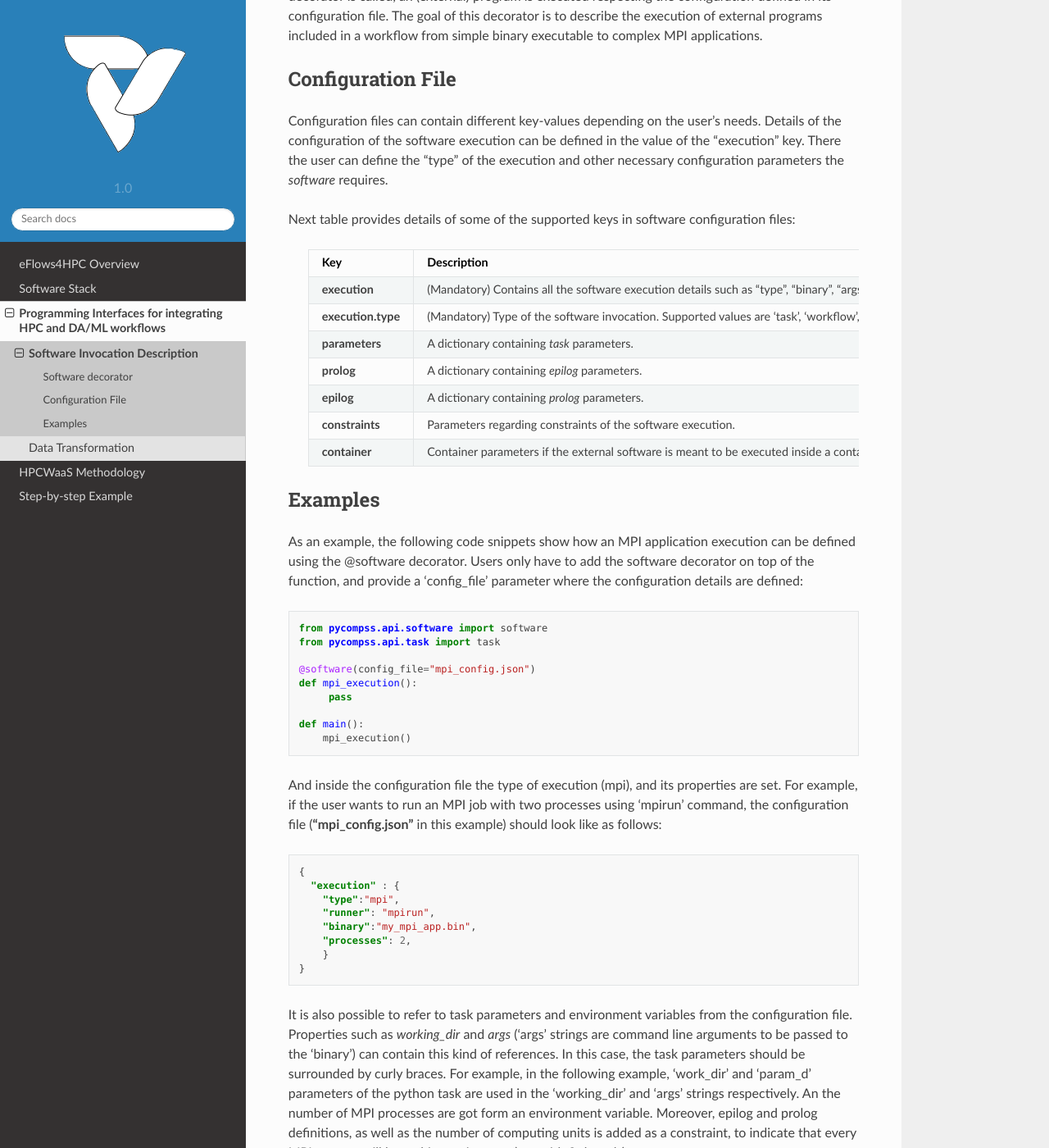
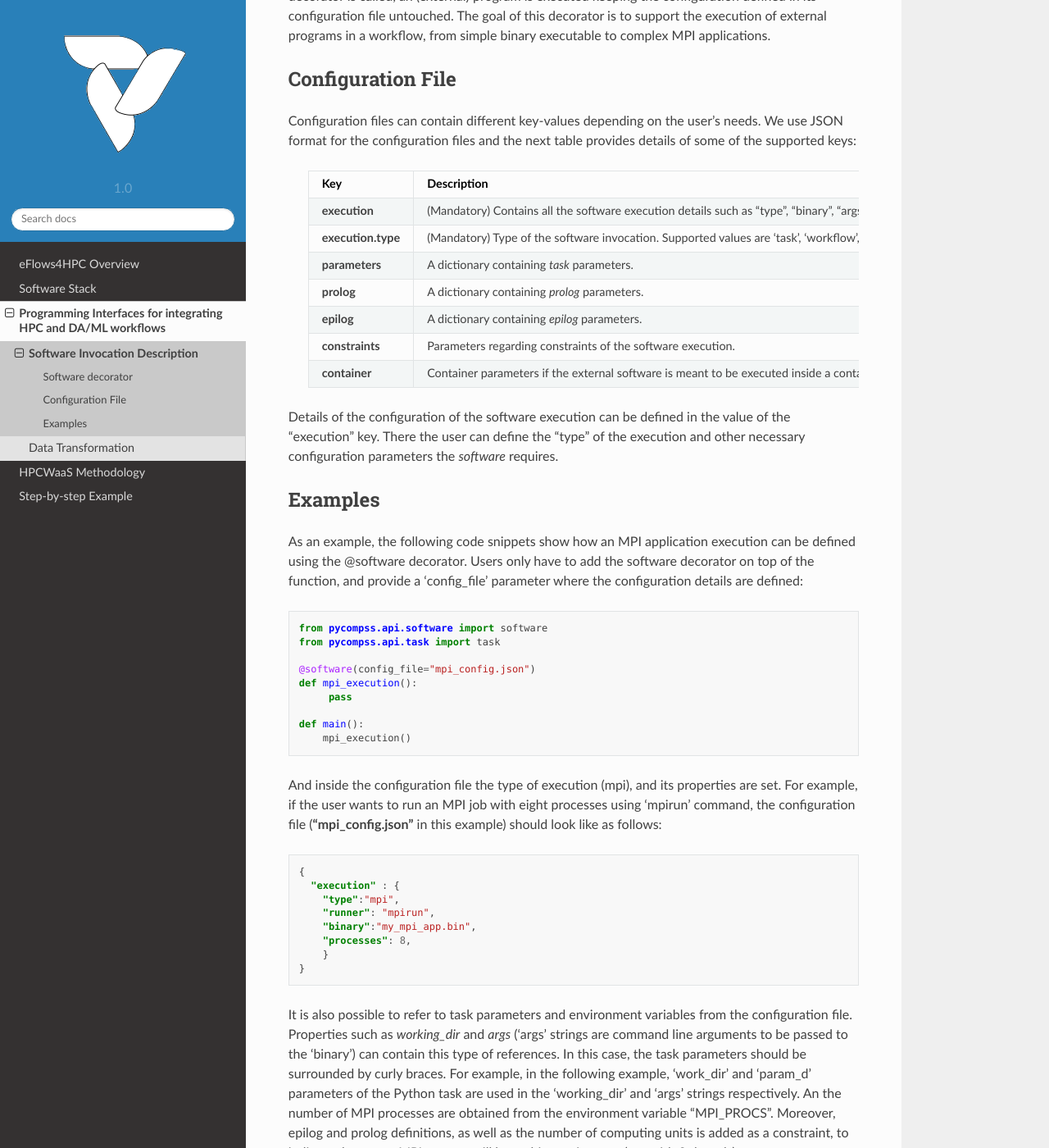
Before and after one commit to eflows4hpc/documentation, a Sphinx documentation site: the page built from doc/source/Sections/02_Programming_Interfaces/Software_Description.rst, in a window 1280 px wide and 1400 px high, scrolled down 400 px. Shown: the whole window at 82% size. Built offline with Sphinx 7.4.7 and the Read the Docs theme 2.0.0, drawn with Linux system fonts in a browser that asks for light colours; formulas are drawn with MathJax 3; some of the changed text lies outside the part shown.

Commit message:
Review changes.

```diff
--- a/doc/source/Sections/02_Programming_Interfaces/Software_Description.rst
+++ b/doc/source/Sections/02_Programming_Interfaces/Software_Description.rst
@@ -6,37 +6,39 @@ The definition is composed of a decorator and a configuration file with the nece
 
 Software decorator
 ------------------
-@software decorator is used to indicate that a certain python function represents the invocation of and external HPC or DA programs in a single workflow.
-When a function with the `@software` decorator is called, an (external) program is executed respecting the configuration defined in its configuration file.
-The goal of this decorator is to describe the execution of external programs included in a workflow from simple binary executable to complex MPI applications.
+@software decorator is used to indicate that a certain Python function represents the invocation of and external HPC or DA programs in a single workflow.
+When a function with the `@software` decorator is called, an (external) program is executed keeping the configuration defined in its configuration file untouched.
+The goal of this decorator is to support the execution of external programs in a workflow, from simple binary executable to complex MPI applications.
 
 
 Configuration File
 ------------------
-Configuration files can contain different key-values depending on the user's needs. Details of the configuration of the software
+Configuration files can contain different key-values depending on the user's needs. We use JSON format for the configuration files and the next table provides details of some of the supported keys:
+
+    +------------------------------+---------------------------------------------------------------------------------------------------------------------------------------------------------+
+    | Key                          | Description                                                                                                                                             |
+    +==============================+=========================================================================================================================================================+
+    | **execution**                | (Mandatory) Contains all the software execution details such as "type", "binary", "args", etc..                                                         |
+    +------------------------------+---------------------------------------------------------------------------------------------------------------------------------------------------------+
+    | **execution.type**           | (Mandatory) Type of the software invocation. Supported values are 'task', 'workflow', 'mpi', 'binary', 'mpmd_mpi', 'multinode', 'http', and 'compss'.   |
+    +------------------------------+---------------------------------------------------------------------------------------------------------------------------------------------------------+
+    | **parameters**               | A dictionary containing *task* parameters.                                                                                                              |
+    +------------------------------+---------------------------------------------------------------------------------------------------------------------------------------------------------+
+    | **prolog**                   | A dictionary containing *prolog* parameters.                                                                                                            |
+    +------------------------------+---------------------------------------------------------------------------------------------------------------------------------------------------------+
+    | **epilog**                   | A dictionary containing *epilog* parameters.                                                                                                            |
+    +------------------------------+---------------------------------------------------------------------------------------------------------------------------------------------------------+
+    | **constraints**              | Parameters regarding constraints of the software execution.                                                                                             |
+    +------------------------------+---------------------------------------------------------------------------------------------------------------------------------------------------------+
+    | **container**                | Container parameters if the external software is meant to be executed inside a container.                                                               |
+    +------------------------------+---------------------------------------------------------------------------------------------------------------------------------------------------------+
+
+
+
+
+Details of the configuration of the software
 execution can be defined in the value of the "execution" key. There the user can define the "type" of the execution and other
 necessary configuration parameters the *software* requires.
-
-Next table provides details of some of the supported keys in software configuration files:
-
-    +------------------------+--------------------------------------------------------------------------------------------------------------------------------------------------------------------+
-    | Key                    | Description                                                                                                                                                        |
-    +========================+====================================================================================================================================================================+
-    | **execution**          | (Mandatory) Contains all the software execution details such as "type", "binary", "args", etc..                                                                    |
-    +------------------------+--------------------------------------------------------------------------------------------------------------------------------------------------------------------+
-    | **execution.type**     | (Mandatory) Type of the software invocation. Supported values are 'task', 'workflow', 'mpi', 'binary', 'mpmd_mpi', 'multinode', 'http', and 'compss'.              |
-    +------------------------+--------------------------------------------------------------------------------------------------------------------------------------------------------------------+
-    | **parameters**         | A dictionary containing *task* parameters.                                                                                                                         |
-    +------------------------+--------------------------------------------------------------------------------------------------------------------------------------------------------------------+
-    | **prolog**             | A dictionary containing *epilog* parameters.                                                                                                                       |
-    +------------------------+--------------------------------------------------------------------------------------------------------------------------------------------------------------------+
-    | **epilog**             | A dictionary containing *prolog* parameters.                                                                                                                       |
-    +------------------------+--------------------------------------------------------------------------------------------------------------------------------------------------------------------+
-    | **constraints**        | Parameters regarding constraints of the software execution.                                                                                                        |
-    +------------------------+--------------------------------------------------------------------------------------------------------------------------------------------------------------------+
-    | **container**          | Container parameters if the external software is meant to be executed inside a container.                                                                          |
-    +------------------------+--------------------------------------------------------------------------------------------------------------------------------------------------------------------+
-
 
 
 Examples
@@ -58,7 +60,7 @@ decorator on top of the function, and provide a 'config_file' parameter where th
         mpi_execution()
 
 
-And inside the configuration file the type of execution (mpi), and its properties are set. For example, if the user wants to run an MPI job with two processes using
+And inside the configuration file the type of execution (mpi), and its properties are set. For example, if the user wants to run an MPI job with eight processes using
 'mpirun' command, the configuration file (**"mpi_config.json"** in this example) should look like as follows:
 
 .. code-block:: JSON
@@ -68,13 +70,13 @@ And inside the configuration file the type of execution (mpi), and its propertie
         "type":"mpi",
         "runner": "mpirun",
         "binary":"my_mpi_app.bin",
-        "processes": 2,
+        "processes": 8,
         }
     }
 
 
-It is also possible to refer to task parameters and environment variables from the configuration file. Properties such as `working_dir` and `args` ('args' strings are command line arguments to be passed to the 'binary') can contain this kind of references. In this case, the task parameters should be surrounded by curly braces. For example, in the
-following example, 'work_dir' and 'param_d' parameters of the python task are used in the 'working_dir' and 'args' strings respectively. An the number of MPI processes are got form an environment variable. Moreover, epilog and prolog definitions, as well as
+It is also possible to refer to task parameters and environment variables from the configuration file. Properties such as `working_dir` and `args` ('args' strings are command line arguments to be passed to the 'binary') can contain this type of references. In this case, the task parameters should be surrounded by curly braces. For example, in the
+following example, 'work_dir' and 'param_d' parameters of the Python task are used in the 'working_dir' and 'args' strings respectively. An the number of MPI processes are obtained from the environment variable "MPI_PROCS". Moreover, epilog and prolog definitions, as well as
 the number of computing units is added as a constraint, to indicate that every MPI process will have this requirement (run with 2 threads):
 
 Task definition and invocation:
```
Also changed, not shown: doc/source/Sections/02_Programming_Interfaces.rst (+8 -6 lines), doc/source/Sections/02_Programming_Interfaces/Data_Transformation.rst (+15 -13 lines).
